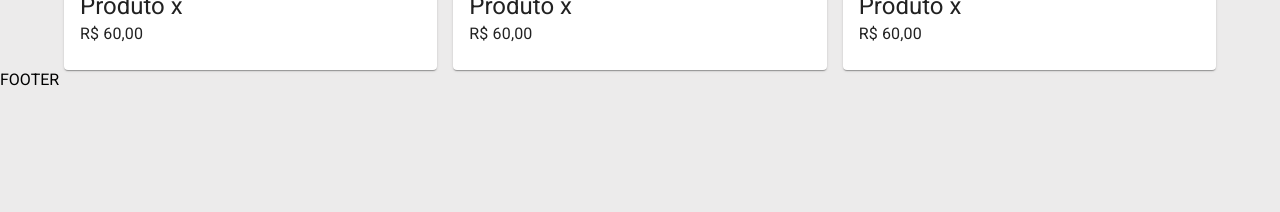
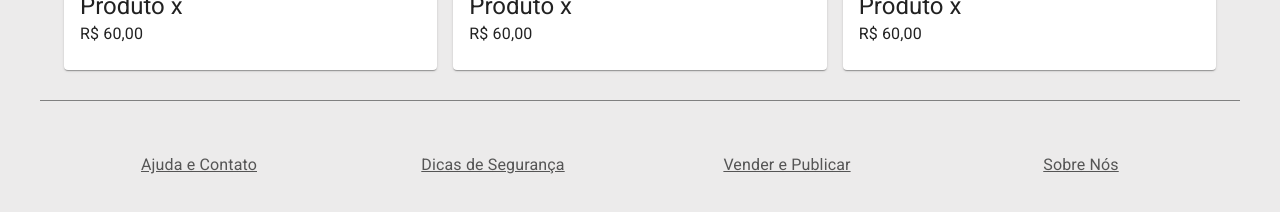
Before and after one commit to DiegoReso/Anunx-React18-NextJS13.4, a Next.js app: page / in a window 1280 px wide. Shown: the part 584-796 px from the top of the page. Built offline with nearby package versions, Linux system fonts and the light colour scheme.

Commit message:
create footer

```diff
--- a/app/globals.css
+++ b/app/globals.css
@@ -8,4 +8,9 @@
 body{
   font-family: 'Roboto';
   background-color: rgba(216, 213, 213, 0.473);
+
 }
+
+.listStyle{
+  color:rgb(85, 85, 85);
+}
--- /dev/null
+++ b/src/components/Footer.js
@@ -0,0 +1,66 @@
+import { Container, Grid, Box, Typography } from "@mui/material"
+import Link from "next/link"
+
+
+
+const Footer = () =>{
+
+  return(
+    <Container
+      maxWidth="lg"
+      component="footer"
+      sx={{
+        position: 'absulute',
+        botton: 0,
+        borderTop: '1px solid grey',
+        p:'50px',
+        mt: '30px'
+      }}
+      >
+      <Grid container spacing={3}>
+        <Grid item xs={6} sm={3}>
+          <Box textAlign="center">
+            <Link href="#" passHref  className="listStyle">
+            <Typography  variant="subtitle1">
+              Ajuda e Contato
+            </Typography>
+            </Link>
+          </Box>
+        </Grid>
+
+        <Grid item xs={6} sm={3}>
+          <Box textAlign="center">
+            <Link href="#" passHref className="listStyle">
+              <Typography  variant="subtitle1">
+                Dicas de Segurança
+              </Typography>
+            </Link>
+          </Box>
+        </Grid>
+
+        <Grid item xs={6} sm={3}>
+          <Box textAlign="center">
+            <Link href="#" passHref className="listStyle">
+              <Typography  variant="subtitle1">
+                Vender e Publicar
+              </Typography>
+            </Link>
+          </Box>
+        </Grid>
+
+        <Grid item xs={6} sm={3}>
+          <Box textAlign="center">
+            <Link href="#" passHref className="listStyle">
+              <Typography variant="subtitle1">
+                Sobre Nós
+              </Typography>
+            </Link>
+          </Box>
+        </Grid>
+      </Grid>
+    </Container>
+  )
+}
+
+
+export default Footer
--- a/src/components/Header.js
+++ b/src/components/Header.js
@@ -51,10 +51,18 @@ export default function ButtonAppBar() {
               color='primary'
             >
               <Link href='user/dashboard' passHref>
-                <MenuItem>Meus anúncios</MenuItem>
+                <MenuItem>
+                  <Typography color="primary">
+                    Meus anúncios
+                  </Typography>
+                </MenuItem>
               </Link>
               <Link href='user/publish' passHref>
-                <MenuItem>Publicar anúncio</MenuItem>
+                <MenuItem>
+                <Typography color="primary">
+                    Publicar anúncio
+                  </Typography>
+                </MenuItem>
               </Link>
               <Divider/>
               <MenuItem>Sair</MenuItem>
--- a/src/template/Default.js
+++ b/src/template/Default.js
@@ -1,5 +1,6 @@
 'use client'
 
+import Footer from '../components/Footer'
 import Header from '../components/Header'
 
 const Default =({children})=>{
@@ -8,7 +9,7 @@ const Default =({children})=>{
     <>
       <Header/>
         {children}
-      <footer>FOOTER</footer>
+      <Footer/>
     </>
   )
 }
```
